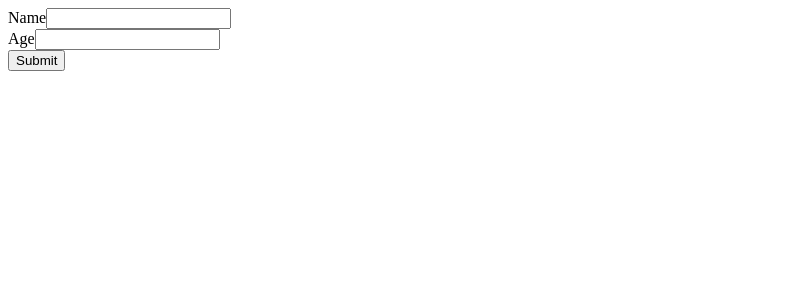
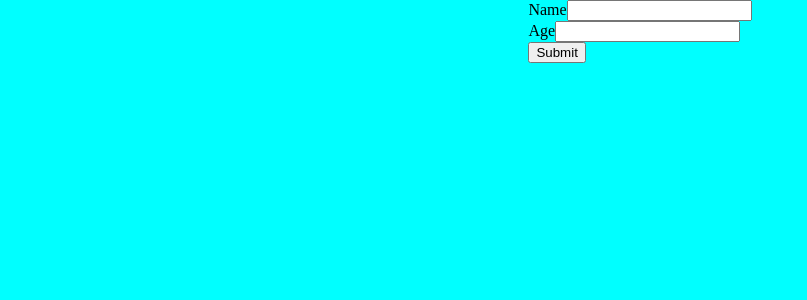
Before and after one commit to Shamoleambo/users-list, a React (Vite) app: page / in a window 1280 px wide. Shown: the top 300 px of the page, without its empty margins (0-807 px from the left). Built offline with nearby package versions, Linux system fonts and the light colour scheme.

Commit message:
Add style to the body

```diff
--- a/src/App.css
+++ b/src/App.css
@@ -0,0 +1,7 @@
+body {
+  margin: 0;
+  height: 100vh;
+  background-color: aqua;
+  display: flex;
+  justify-content: center;
+}
```
